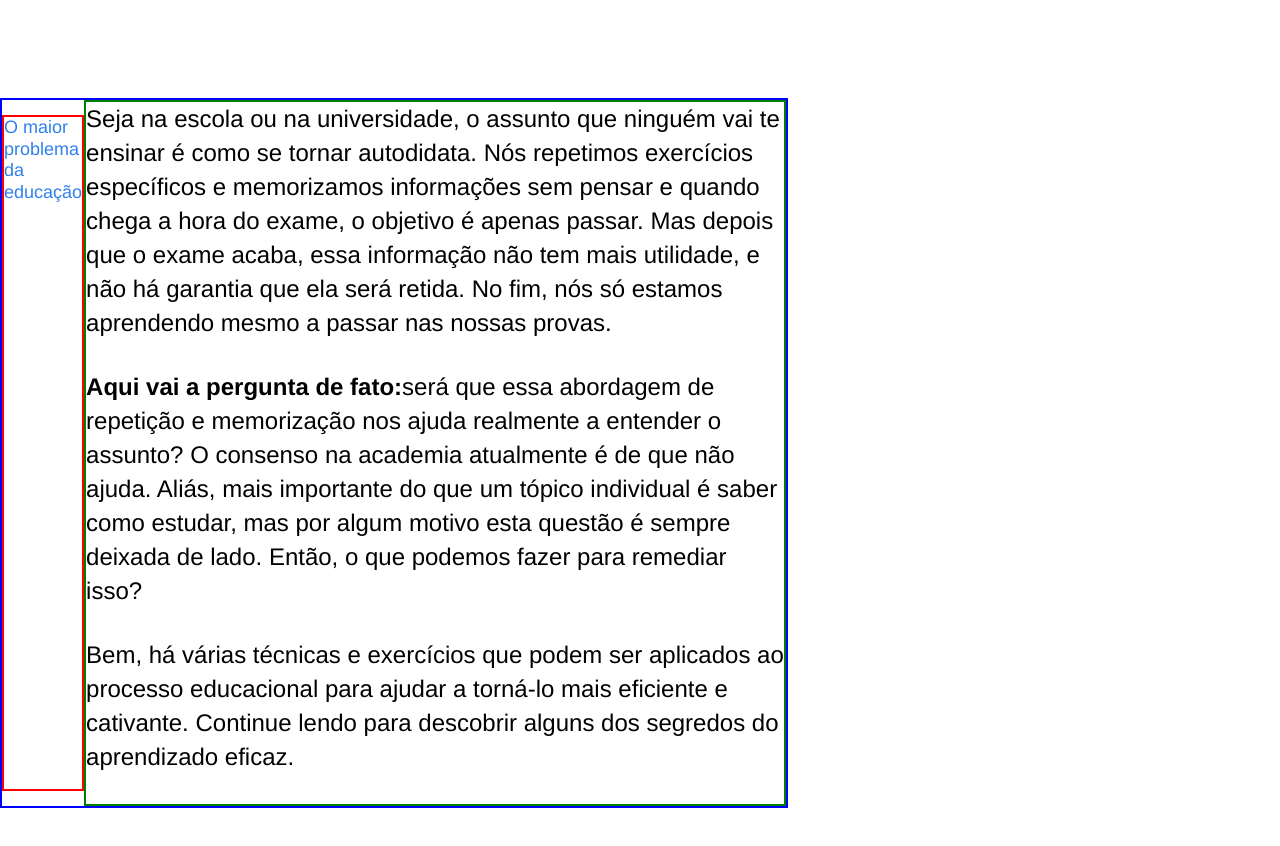
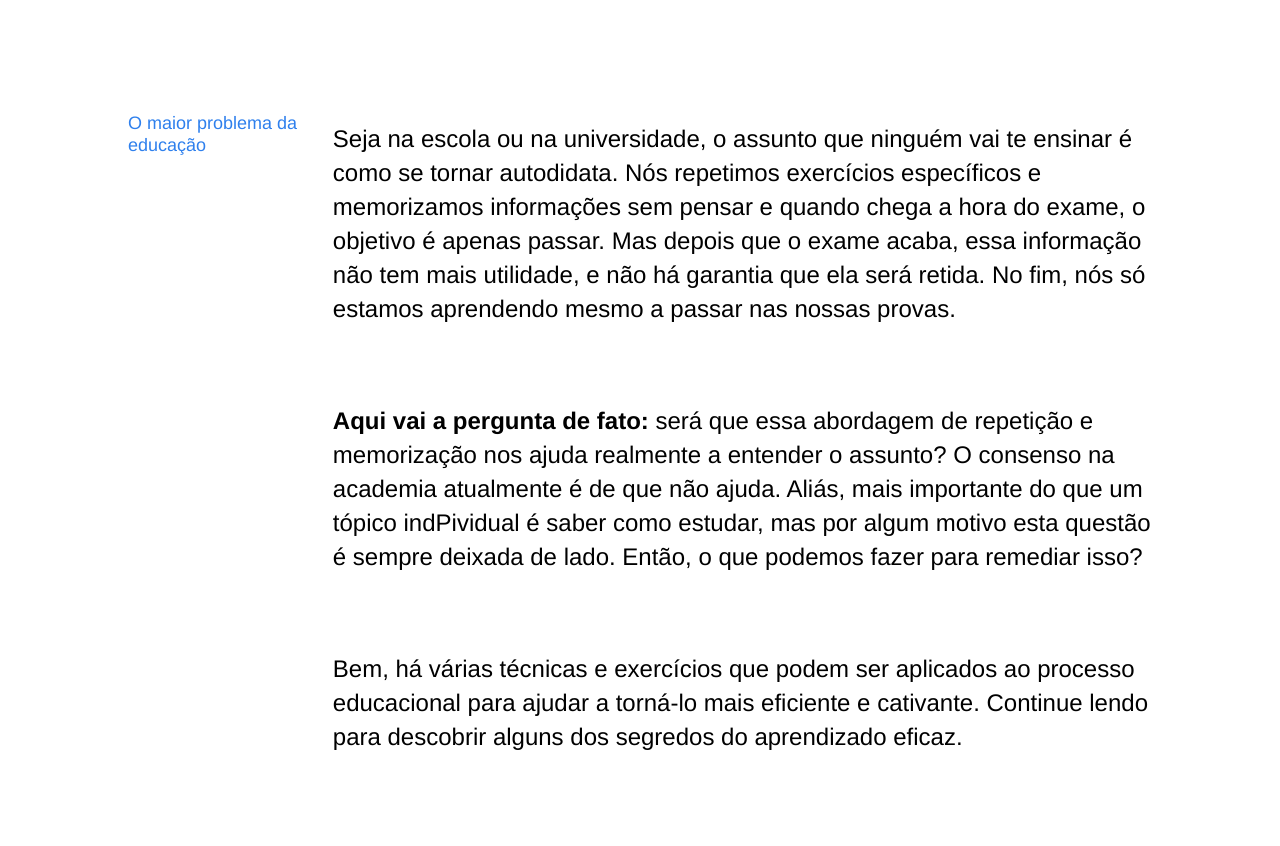
Before and after one commit to cairesdevweb/web_project_1_ptbr, a plain HTML site: page index.html in a window 1280 px wide. Shown: the part 758-1604 px from the top of the page. After the commit the page ends 1536 px from the top, so only its background shows below. Drawn offline with Linux system fonts and the light colour scheme; files whose address does not match are found by name.

Commit message:
adicionei todos os estilos do meu bloco  discription

```diff
--- a/index.html
+++ b/index.html
@@ -18,14 +18,25 @@
       <a class="header__link" href="">Saiba mais &rarr;</a>
     </header>
     <main class="content">
-      <article class="description">
-        <div class="two-colums">
-          <h2 class="two-colums__brief">O maior problema da educação</h2>
-          <div class="two-colums__main-text">
-            <p class="two-colums__paragraph">Seja na escola ou na universidade, o assunto que ninguém vai te ensinar é como se tornar autodidata. Nós repetimos exercícios específicos e memorizamos informações sem pensar e quando chega a hora do exame, o objetivo é apenas passar. Mas depois que o exame acaba, essa informação não tem mais utilidade, e não há garantia que ela será retida. No fim, nós só estamos aprendendo mesmo a passar nas nossas provas.</p>
-            <p class="two-colums__paragraph"><span class="two-colums__span-accent">Aqui vai a pergunta de fato:</span>será que essa abordagem de repetição e memorização nos ajuda realmente a entender o assunto? O consenso na academia atualmente é de que não ajuda. Aliás, mais importante do que um tópico individual é saber como estudar, mas por algum motivo esta questão é sempre deixada de lado. Então, o que podemos fazer para remediar isso?</p>
-            <p class="two-colums__paragraph">Bem, há várias técnicas e exercícios que podem ser aplicados ao processo educacional para ajudar a torná-lo mais eficiente e cativante. Continue lendo para descobrir alguns dos segredos do aprendizado eficaz.</p>
-          </div>
+
+      <article class="two-columns">
+        <h2 class="two-columns__brief">O maior problema da educação</h2>
+        <div class="two-columns__main-text">
+          <p class="two-columns__paragraph">Seja na escola ou na universidade, o assunto que ninguém vai te ensinar é
+            como se
+            tornar autodidata. Nós repetimos exercícios específicos e memorizamos informações sem pensar e quando
+            chega a hora do exame, o objetivo é apenas passar. Mas depois que o exame acaba, essa informação não tem
+            mais utilidade, e não há garantia que ela será retida. No fim, nós só estamos aprendendo mesmo a passar
+            nas nossas provas.</p>
+          <p class="two-columns__paragraph"><span class="span-accent">Aqui vai a pergunta de fato:</span> será que
+            essa abordagem
+            de repetição e memorização nos ajuda realmente a entender o assunto? O consenso na academia atualmente é
+            de que não ajuda. Aliás, mais importante do que um tópico indPividual é saber como estudar, mas por algum
+            motivo esta questão é sempre deixada de lado. Então, o que podemos fazer para remediar isso?</p>
+          <p class="two-columns__paragraph">Bem, há várias técnicas e exercícios que podem ser aplicados ao processo
+            educacional
+            para ajudar a torná-lo mais eficiente e cativante. Continue lendo para descobrir alguns dos segredos do
+            aprendizado eficaz.</p>
         </div>
       </article>
 
--- a/styles/style.css
+++ b/styles/style.css
@@ -78,46 +78,40 @@
 
 
 /*  aqui começa a section discript */
-.description {
-  width: 100px;
-  margin-left: 0;
-  margin-right: 0;
+
+.two-columns {
+  min-width: 784px;
+  display: flex;
+  flex-direction: row;
+  width: 80%;
+  justify-content: space-between;
+  margin: 100px auto 0;
 }
-
-.two-colums {
-  margin: 100px auto;
-  min-width: 784px;
-  border: 2px solid blue;
-  display: flex;
-  align-content: space-between;
-}
-
-.two-colums__brief {
+.two-columns__brief {
   line-height: 1.2;
   font-size: 18px;
   font-weight: normal;
   color: #2f80ed;
-  border: 2px solid red;
+  width: 175px;
+}
+.two-columns__main-text {
+  width: 80%;
+  display: flex;
+  flex-direction: column;
+  align-content: space-between;
+  gap: 30px;
+}
+.two-columns__paragraph{
+  font-size: 24px;
+  font-weight: normal;
+  line-height: 34px;
+}
+.span-accent {
+  font-size: 24px;
+  font-weight: bold;
+  line-height: 34px;
 }
 
-.two-colums__main-text {
-  row-gap: 30px;
-  border: 2px solid green;
-}
-
-.two-colums__paragraph {
-  line-height: 34px;
-  font-size: 24px;
-  font-weight: normal;
-  margin: auto;
-  padding-bottom: 30px;
-}
-
-.two-colums__span-accent {
-  line-height: 34px;
-  font-size: 24px;
-  font-weight: bold;
-}
 /* O modicador e da section digits e tem que ser colocado logo apos a
 estilização da classe table__cell*/
 /* including elements with key-value modifiers */
```
